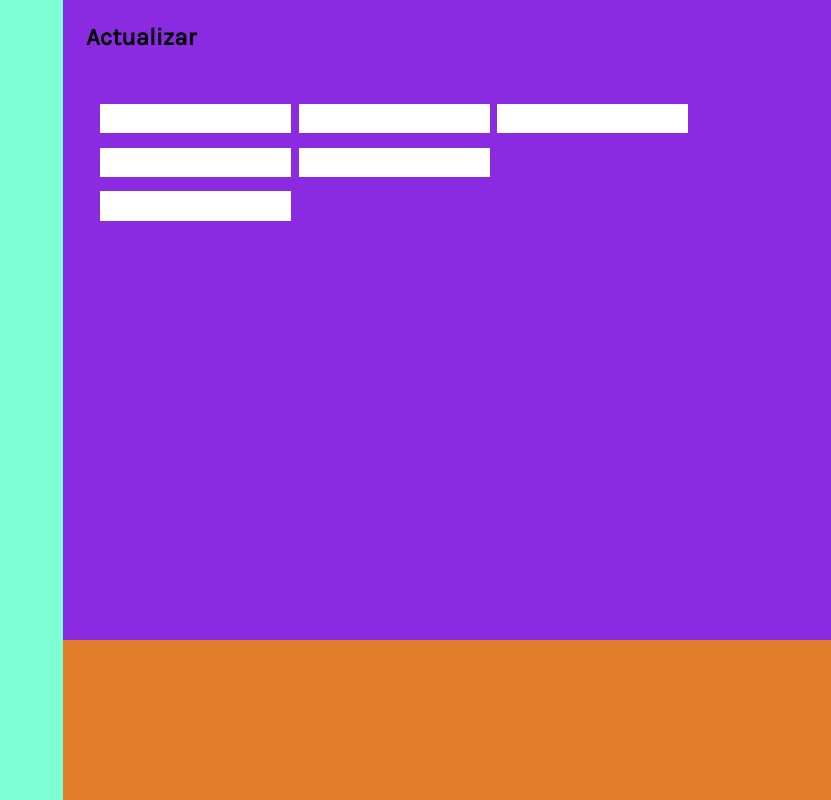
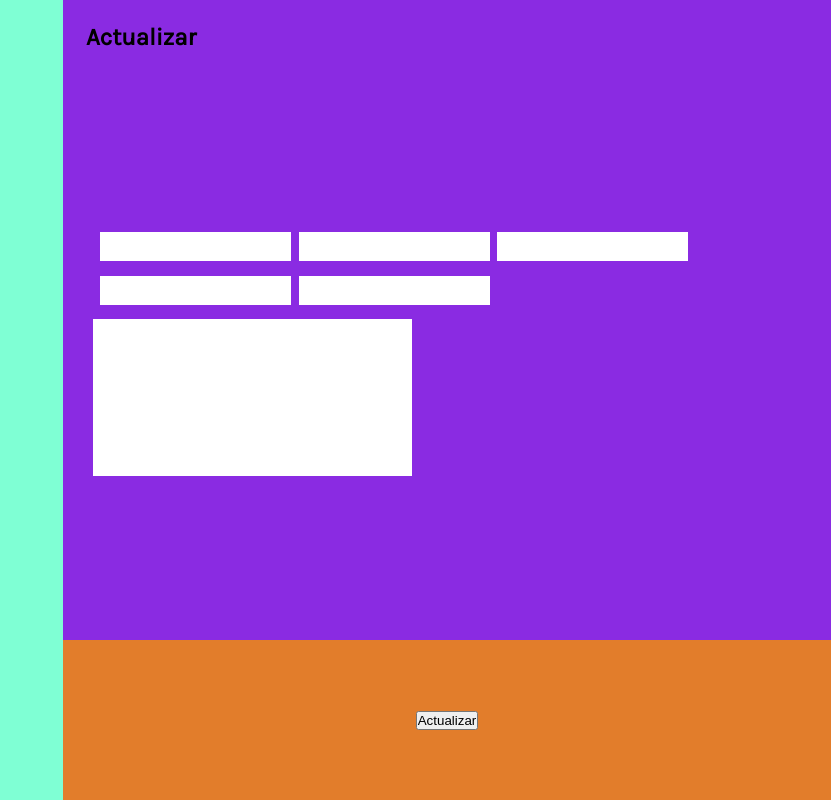
Before and after one commit to DRK-V/BikeStore, a React (Vite) app in the folder frontend/: page /Actualizar_productos_admin in a window 1280 px wide. Shown: the whole page, without its empty margins (449-1280 px from the left). Built offline with nearby package versions, Linux system fonts and the light colour scheme.

Commit message:
maquetacion de actualizar producto 2

```diff
--- a/frontend/src/css/Actualizar_productos_admin.css
+++ b/frontend/src/css/Actualizar_productos_admin.css
@@ -30,6 +30,9 @@
 .boton_actualizar{
     width: 100%;
     height: 20vh;
+    display: flex;
+    justify-content: center;
+    align-items: center;
     background-color: rgb(226, 125, 43);
 }
 
@@ -43,11 +46,17 @@
 }
 
 .formu_p{
+    display: flex;
+    justify-content: center;
+    align-items: center;
+    flex-direction: column;
+    height: 70vh;
     width: 100%;
-    padding: 3%
+    padding: 3%;
 }
 
 .p_1{
+    width: 100%;
     padding: 1%;
 }
 
@@ -55,3 +64,7 @@
     margin-left: 1%;
     padding: 1%;
 }
+
+.p_3{
+    padding: 10%;
+}
--- a/frontend/src/page/Actualizar_productos_admin.jsx
+++ b/frontend/src/page/Actualizar_productos_admin.jsx
@@ -24,13 +24,13 @@ export const Actualizar_productos_admin = () => {
                             <input className='p_2' type="text" />
                             </div>
                             <div className='p_1'>
-                            <input className='p_2' type="text" />
+                            <input className='p_3' type="text" />
                             </div>
                         </div>
 
                     </form>
                     <div className='boton_actualizar'>
-
+                        <button className='actualizar_p'>Actualizar</button>
                     </div>
                 </div>
 
```
